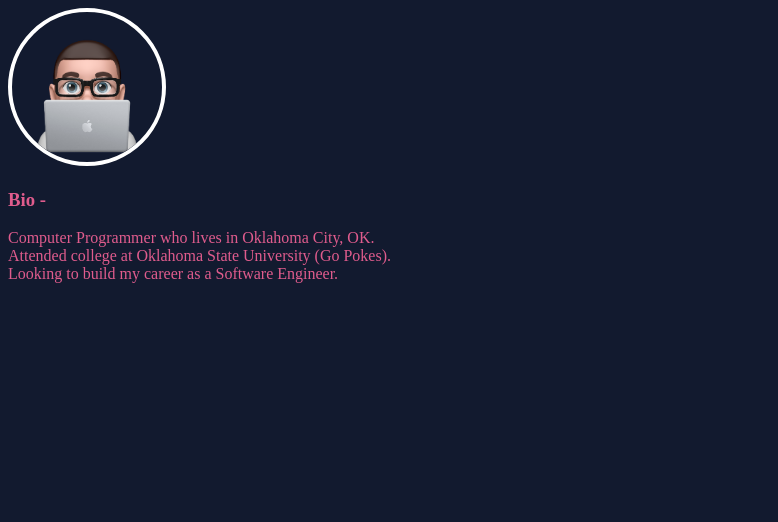
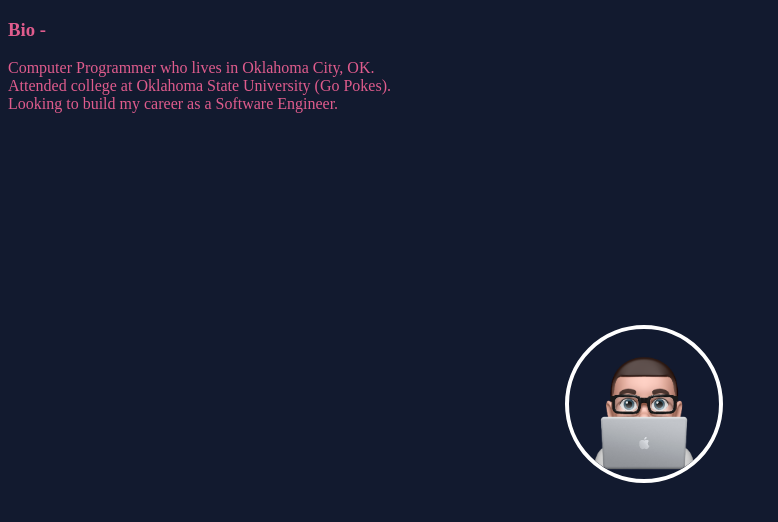
Before and after one commit to bjfletc/Portfolio, a plain HTML site: page index.html in a window 1280 px wide. Shown: the whole page, without its empty margins (0-778 px from the left). Drawn offline with Linux system fonts and the light colour scheme.

Commit message:
Updated the margins to center the profile picture vertically & horizontally.

```diff
--- a/index.css
+++ b/index.css
@@ -3,7 +3,12 @@ body {
 }
 
 #myPhoto {
-  display: inline-block;
+  /* Center the picture vertically & horizontally. */
+  position: absolute;
+  top: 50%;
+  left: 50%;
+  margin: -75px 0 0 -75px;
+
   width: 150px;
   height: 150px;
   border-radius: 50%;
@@ -16,5 +21,6 @@ body {
 }
 
 .bio {
+  justify-content: center;
   color: #E05C8D;
 }
```
